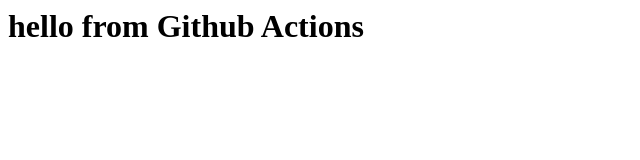
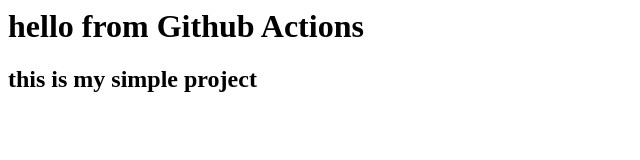
Before and after one commit to kiranz9871/Demo-cicd-github-actions, a plain HTML site: page index.html in a window 1280 px wide. Shown: the whole page, without its empty margins (0-640 px from the left). Drawn offline with Linux system fonts and the light colour scheme.

Commit message:
did some chnages in index.html

```diff
--- a/index.html
+++ b/index.html
@@ -1 +1,3 @@
+
 <h1> hello from Github Actions </h1>
+<h2> this is my simple project </h2>
```
